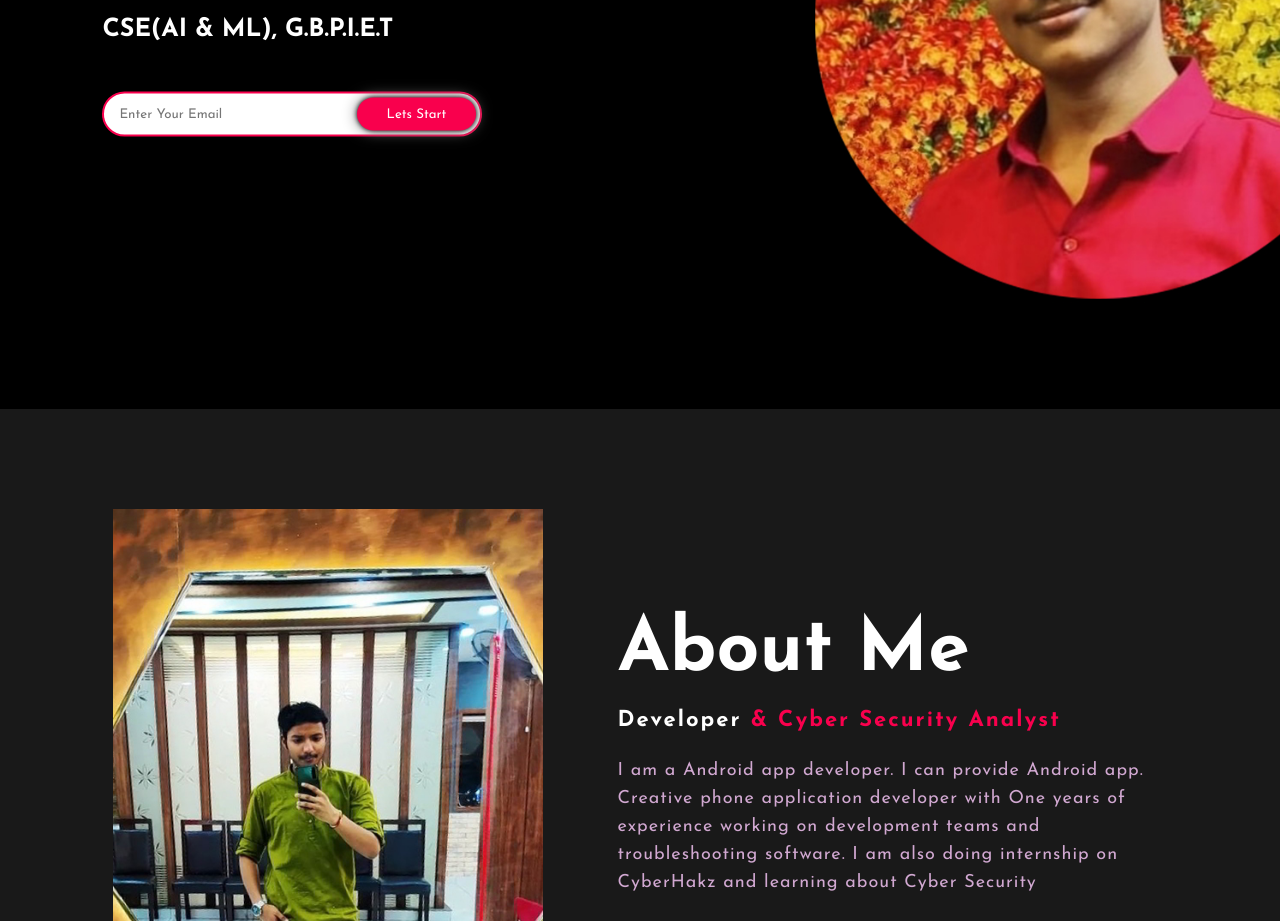
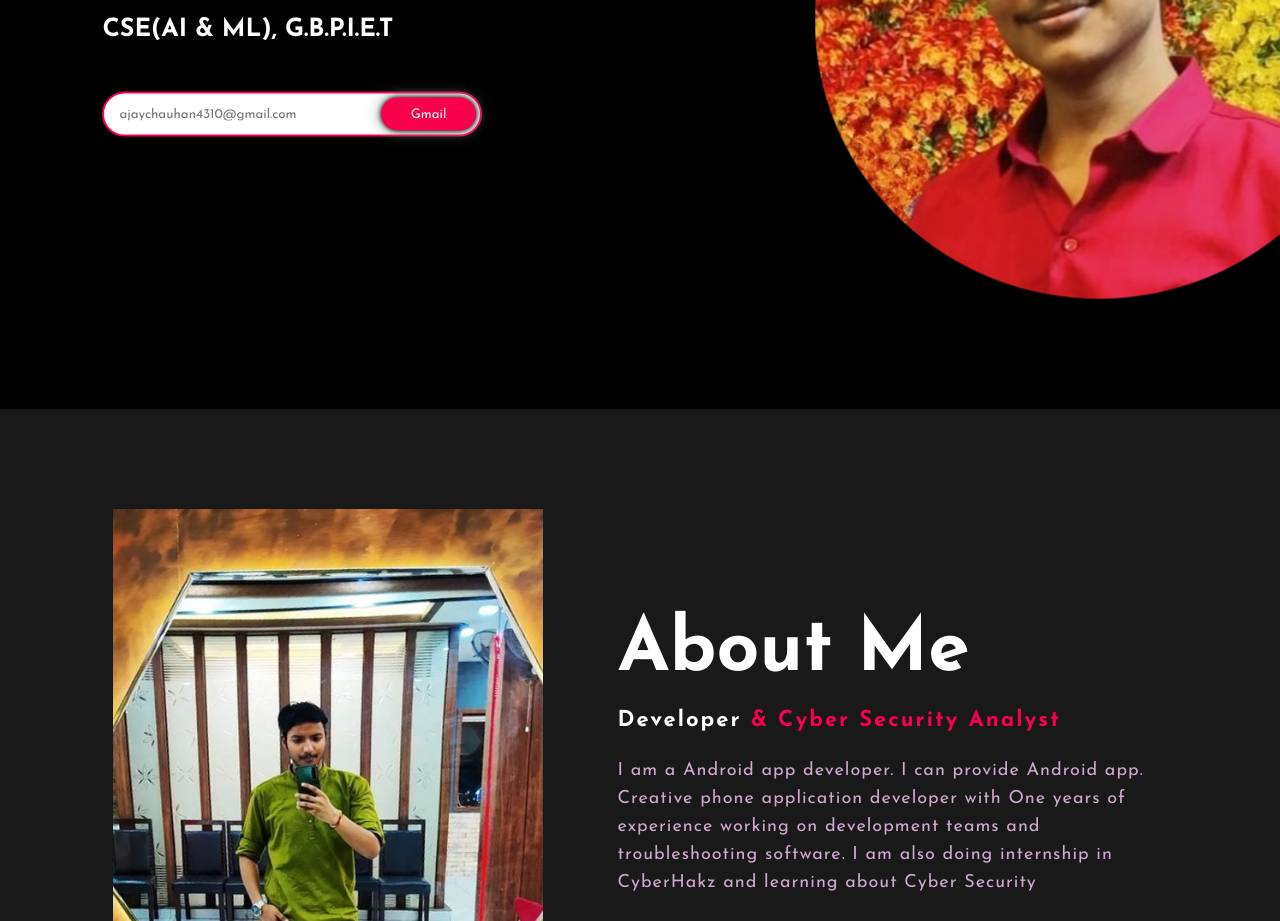
Before and after one commit to ajaychauhan4310/ajaychauhan4310.github.io, a plain HTML site: page PortFolio/index.html in a window 1280 px wide. Shown: the part 391-1312 px from the top of the page. Drawn offline with Linux system fonts and the light colour scheme.

Commit message:
Update index.html

```diff
--- a/PortFolio/index.html
+++ b/PortFolio/index.html
@@ -32,8 +32,8 @@
 			<h3>CSE(AI & ML), G.B.P.I.E.T</h3>
 			<div class="newslatter">
 				<form>
-					<input type="email" name="email" id="mail" placeholder="Enter Your Email">
-					<input type="submit" name="submit" value="Lets Start">
+					<input type="email" name="email" id="mail" placeholder="ajaychauhan4310@gmail.com">
+					<input type="submit" name="submit" value="Gmail">
 				</form>
 			</div>
 		</div>
@@ -46,8 +46,8 @@
 			<div class="about-text">
 				<h2>About Me</h2>
 				<h5>Developer <span>& Cyber Security Analyst</span></h5>
-				<p>I am a Android app developer. I can provide Android app. Creative phone application developer with One years of experience working on development teams and troubleshooting software. I am also doing internship on CyberHakz and learning about Cyber Security</p>
-				<button type="button">Let's Talk</button>
+				<p>I am a Android app developer. I can provide Android app. Creative phone application developer with One years of experience working on development teams and troubleshooting software. I am also doing internship in CyberHakz and learning about Cyber Security</p>
+				<a class="button-two" href="#c1"><button type="button">Let's Talk</button></a>
 			</div>
 		</div>
 	</section>
```
